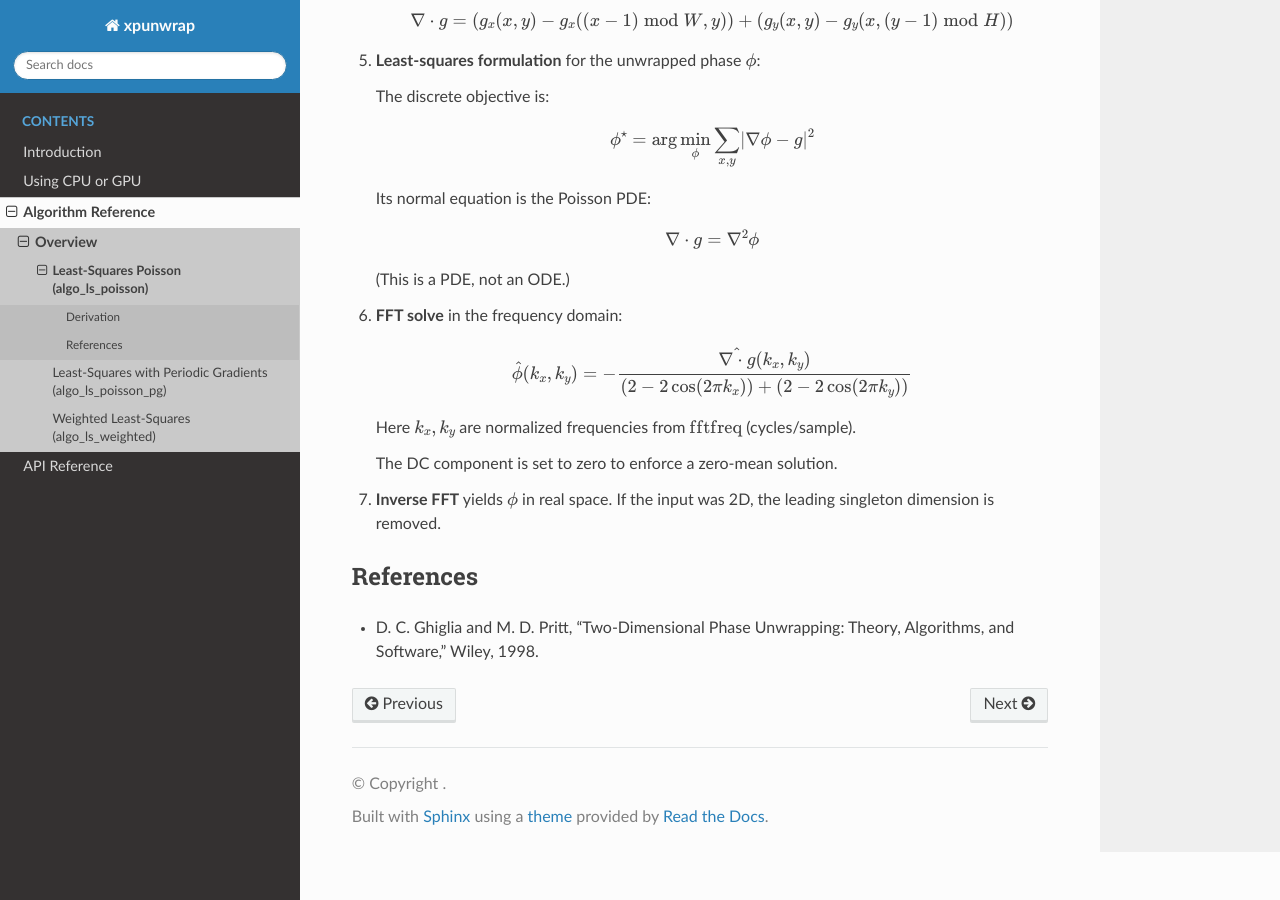
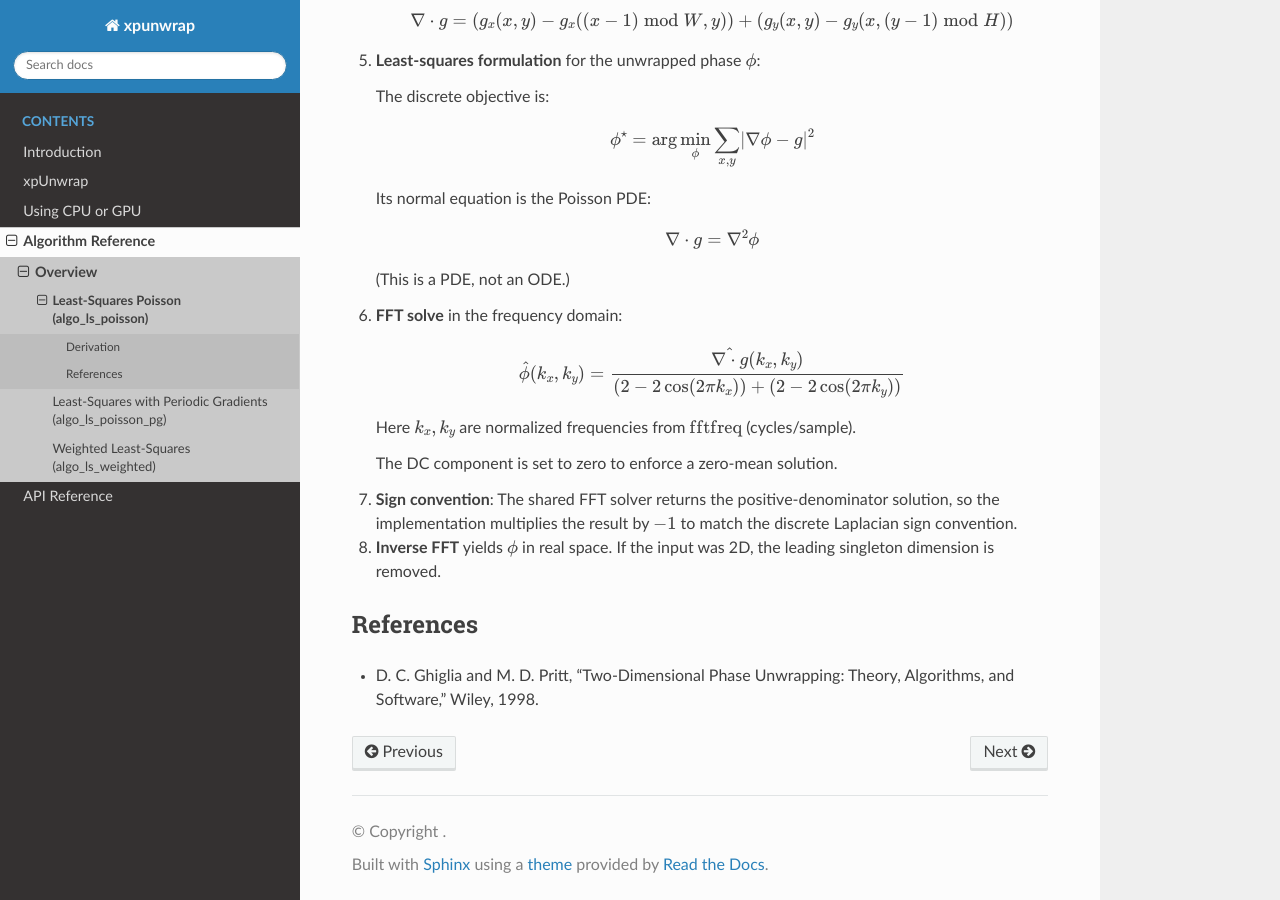
Before and after one commit to RI-imaging/xpunwrap, a Sphinx documentation site: the page built from docs/algorithms/ls_poisson.rst, in a window 1280 px wide and 900 px high, scrolled down 574 px. Built offline with Sphinx 7.4.7 and the Read the Docs theme 3.1.0, drawn with Linux system fonts in a browser that asks for light colours; pages that are not in the unit, such as notebooks, are missing from menus.

```diff
--- a/docs/algorithms/ls_poisson.rst
+++ b/docs/algorithms/ls_poisson.rst
@@ -48,15 +48,20 @@ Derivation
 
    .. math::
       \hat{\phi}(k_x,k_y) =
-      -\frac{\hat{\nabla \cdot g}(k_x,k_y)}
-            {(2-2\cos(2\pi k_x)) + (2-2\cos(2\pi k_y))}
+      \frac{\hat{\nabla \cdot g}(k_x,k_y)}
+           {(2-2\cos(2\pi k_x)) + (2-2\cos(2\pi k_y))}
 
    Here :math:`k_x, k_y` are normalized frequencies from
    :math:`\mathrm{fftfreq}` (cycles/sample).
 
    The DC component is set to zero to enforce a zero-mean solution.
 
-7. **Inverse FFT** yields :math:`\phi` in real space. If the input was 2D,
+7. **Sign convention**:
+   The shared FFT solver returns the positive-denominator solution, so the
+   implementation multiplies the result by :math:`-1` to match the discrete
+   Laplacian sign convention.
+
+8. **Inverse FFT** yields :math:`\phi` in real space. If the input was 2D,
    the leading singleton dimension is removed.
 
 .. _ls_poisson_refs:
--- a/docs/examples.rst
+++ b/docs/examples.rst
@@ -22,9 +22,9 @@ Unwrapping Simulated Data with Various Algorithms
 Download base simulation script:
 :download:`unwrapping_simulation.py <../examples/unwrapping_simulation.py>`
 
+.. fancy_include:: unwrapping_simulation_poisson.py
+
 .. fancy_include:: unwrapping_simulation_itoh.py
-
-.. fancy_include:: unwrapping_simulation_poisson.py
 
 .. fancy_include:: unwrapping_simulation_comparison.py
 
--- a/docs/generated/unwrap_phase_gpu.algorithms.algo_ls_poisson.rst
+++ /dev/null
@@ -1,6 +0,0 @@
-unwrap\_phase\_gpu.algorithms.algo\_ls\_poisson
-===============================================
-
-.. currentmodule:: xpunwrap.algorithms
-
-.. autofunction:: algo_ls_poisson
--- a/docs/generated/unwrap_phase_gpu.algorithms.algo_ls_poisson_periodic_grad.rst
+++ /dev/null
@@ -1,6 +0,0 @@
-unwrap\_phase\_gpu.algorithms.algo\_ls\_poisson\_periodic\_grad
-===============================================================
-
-.. currentmodule:: xpunwrap.algorithms
-
-.. autofunction:: algo_ls_poisson_pg
--- a/docs/generated/unwrap_phase_gpu.algorithms.algo_ls_weighted.rst
+++ /dev/null
@@ -1,6 +0,0 @@
-unwrap\_phase\_gpu.algorithms.algo\_ls\_weighted
-================================================
-
-.. currentmodule:: xpunwrap.algorithms
-
-.. autofunction:: algo_ls_weighted
--- a/docs/generated/xpunwrap.algorithms.algo_ls_poisson_periodic_grad.rst
+++ /dev/null
@@ -1,6 +0,0 @@
-xpunwrap.algorithms.algo\_ls\_poisson\_periodic\_grad
-=====================================================
-
-.. currentmodule:: xpunwrap.algorithms
-
-.. autofunction:: algo_ls_poisson_pg
```
Also changed, not shown: README.md (+1 -1 lines), docs/api.rst (+4 -3 lines), docs/introduction.md (added, +11 -0 lines), docs/introduction.rst (deleted, +0 -16 lines), docs/usage.rst (+6 -6 lines), 5 other files.
